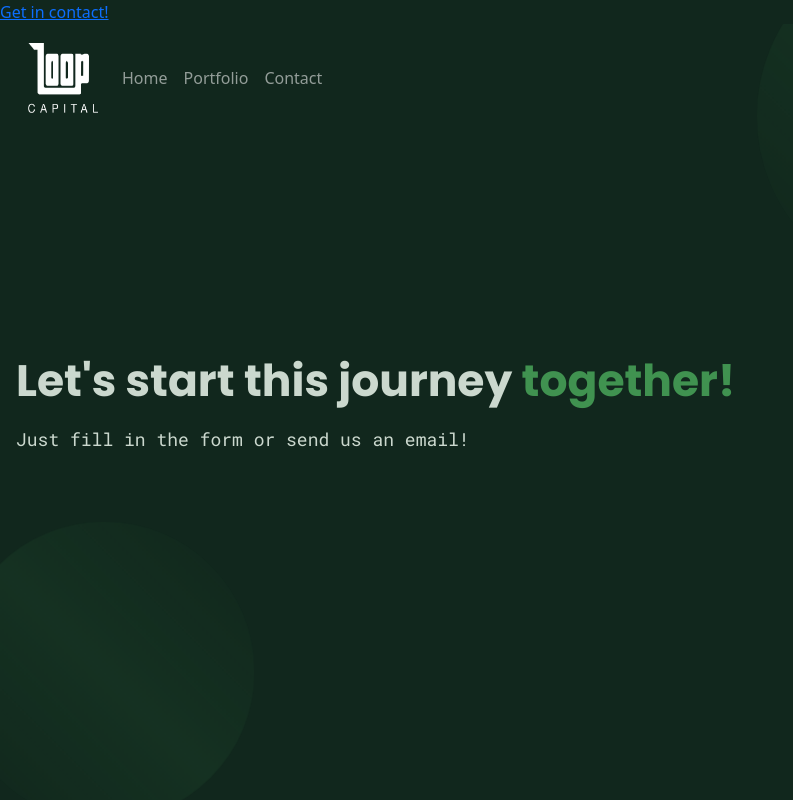
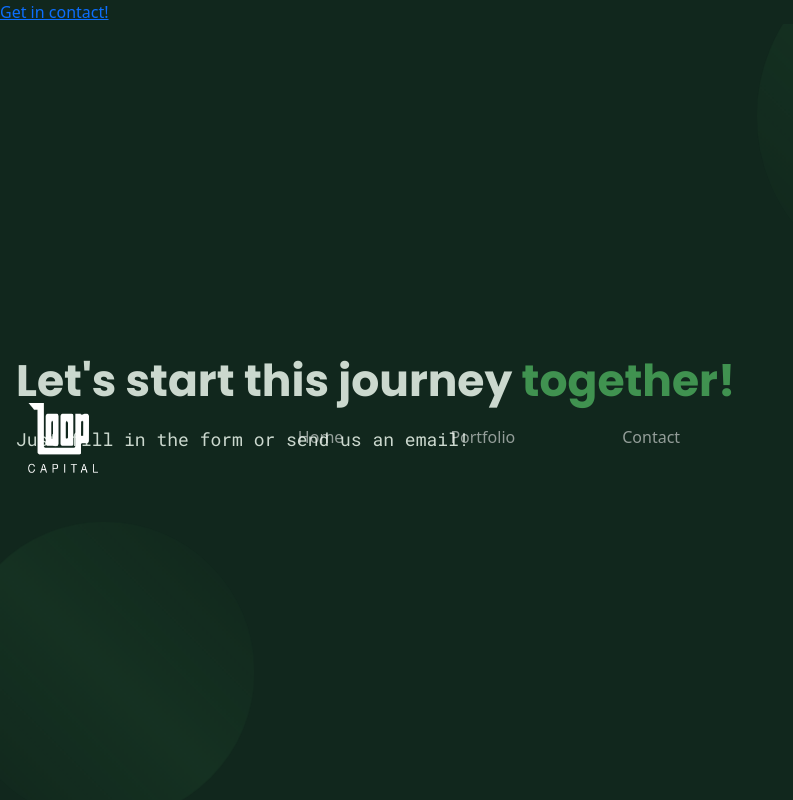
Before and after one commit to annieembrink/loopcapital, a Next.js app in the folder loop_capital/: page /contact in a window 1024 px wide. Shown: the top 800 px of the page, without its empty margins (0-793 px from the left). Built offline with nearby package versions, Linux system fonts and the light colour scheme; some icons are missing; a web font is replaced by a local one.

Commit message:
added linkedin_icon and fullscreen mobilemenu

```diff
--- a/loop_capital/src/components/NavBarComponent.js
+++ b/loop_capital/src/components/NavBarComponent.js
@@ -1,3 +1,68 @@
+// import Button from 'react-bootstrap/Button';
+// import Container from 'react-bootstrap/Container';
+// import Form from 'react-bootstrap/Form';
+// import Nav from 'react-bootstrap/Nav';
+// import Navbar from 'react-bootstrap/Navbar';
+// import NavDropdown from 'react-bootstrap/NavDropdown';
+// import Offcanvas from 'react-bootstrap/Offcanvas';
+
+// function NavBarComponent() {
+//   return (
+//     <>
+
+//         <Navbar key='lg' bg="light" expand='lg' className="mb-3">
+//           <Container fluid>
+//             <Navbar.Brand href="#">Navbar Offcanvas</Navbar.Brand>
+//             <Navbar.Toggle aria-controls={`offcanvasNavbar-expand-$'lg'`} />
+//             <Navbar.Offcanvas
+//               id={`offcanvasNavbar-expand-$'lg'`}
+//               aria-labelledby={`offcanvasNavbarLabel-expand-$'lg'`}
+//               placement="end"
+//             >
+//               <Offcanvas.Header closeButton>
+//                 <Offcanvas.Title id={`offcanvasNavbarLabel-expand-$'lg'`}>
+//                   Offcanvas
+//                 </Offcanvas.Title>
+//               </Offcanvas.Header>
+//               <Offcanvas.Body>
+//                 <Nav className="justify-content-end flex-grow-1 pe-3">
+//                   <Nav.Link href="#action1">Home</Nav.Link>
+//                   <Nav.Link href="#action2">Link</Nav.Link>
+//                   <NavDropdown
+//                     title="Dropdown"
+//                     id={`offcanvasNavbarDropdown-expand-$'lg'`}
+//                   >
+//                     <NavDropdown.Item href="#action3">Action</NavDropdown.Item>
+//                     <NavDropdown.Item href="#action4">
+//                       Another action
+//                     </NavDropdown.Item>
+//                     <NavDropdown.Divider />
+//                     <NavDropdown.Item href="#action5">
+//                       Something else here
+//                     </NavDropdown.Item>
+//                   </NavDropdown>
+//                 </Nav>
+//                 <Form className="d-flex">
+//                   <Form.Control
+//                     type="search"
+//                     placeholder="Search"
+//                     className="me-2"
+//                     aria-label="Search"
+//                   />
+//                   <Button variant="outline-success">Search</Button>
+//                 </Form>
+//               </Offcanvas.Body>
+//             </Navbar.Offcanvas>
+//           </Container>
+//         </Navbar>
+
+//     </>
+//   );
+// }
+
+// export default NavBarComponent;
+
+
 import Button from 'react-bootstrap/Button';
 import Container from 'react-bootstrap/Container';
 import Form from 'react-bootstrap/Form';
@@ -7,6 +72,8 @@ import NavDropdown from 'react-bootstrap/NavDropdown';
 import Offcanvas from 'react-bootstrap/Offcanvas';
 
 import Image from 'next/image'
+import { Icon } from '@iconify/react';
+import Link from "next/link";
 
 
 function NavBarComponent() {
@@ -18,15 +85,17 @@ function NavBarComponent() {
             <Image width={70} height={70} src='/images/loop_capital.png' className='logo-header' alt='loopcapital' />
           </Navbar.Brand>
           <Navbar.Toggle aria-controls="navbarScroll" />
-          <Navbar.Collapse id="navbarScroll" className="end">
+          <Navbar.Collapse  id="navbarScroll" className="end mobilemenu">
             <Nav
-              className="me-end my-2 my-lg-0 end"
-              style={{ maxHeight: '200px' }}
+              className="me-end my-2 my-lg-0 end mobilemenu_link"
+              // style={{ height: '100vw', width: '100vh' }}
               navbarScroll
+              closeButton
             >
               <Nav.Link href="/">Home</Nav.Link>
               <Nav.Link href="/portfolio">Portfolio</Nav.Link>
               <Nav.Link href="/contact">Contact</Nav.Link>
+              <Nav.Link href="https://www.linkedin.com/company/loop-capital-ab/?trk=similar-pages"><Icon icon="akar-icons:linkedin-box-fill" width="25" className="mobilemenu_icon"/></Nav.Link>
 
             </Nav>
           </Navbar.Collapse>
--- a/loop_capital/src/styles/header.css
+++ b/loop_capital/src/styles/header.css
@@ -23,15 +23,37 @@
         gap: 70px;
     }
 
-
+    .mobilemenu_icon {
+        display: none;
+    }
 
 }
 
 
-/* STYLING FOR MOBILE */
-@media screen and (max-device-width: 992px) {
+/* STYLING FOR TABLET AND SMALLER */
+@media screen and (max-device-width: 1024px) {
     .navbar {
         margin: 30px 16px
+    }
+
+.mobilemenu {
+    background-color: inherit;
+        height: 100vh;
+        width: 100vw;
+
+        text-align: center;
+        display: flex;
+        align-items: center;
+        justify-content: center;
+
+    }
+
+    .mobilemenu_link {
+        gap: 91px;
+    }
+
+    .mobilemenu_icon {
+        color: rgba(255, 255, 255, 0.5);
     }
 }
 
```
